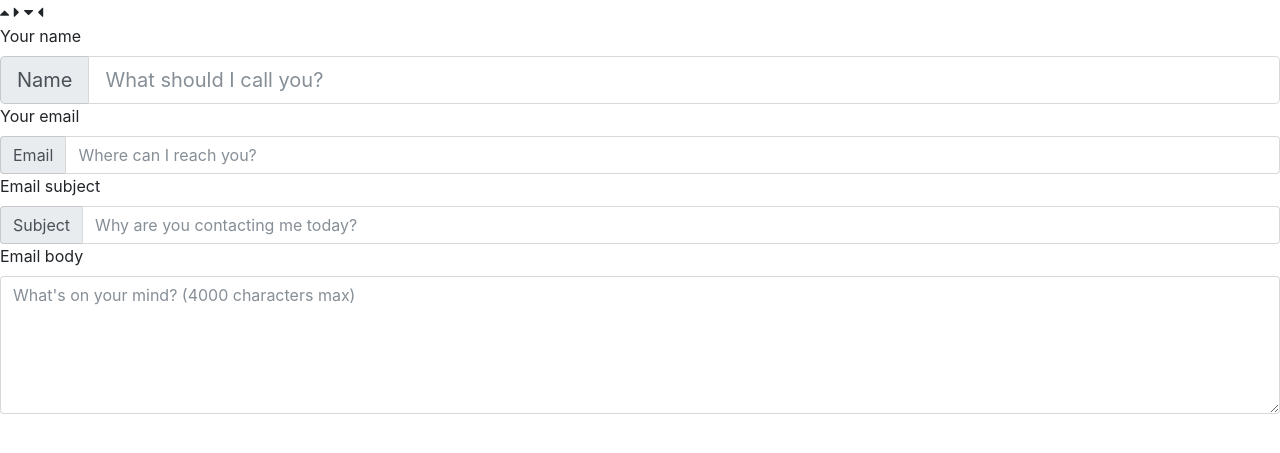
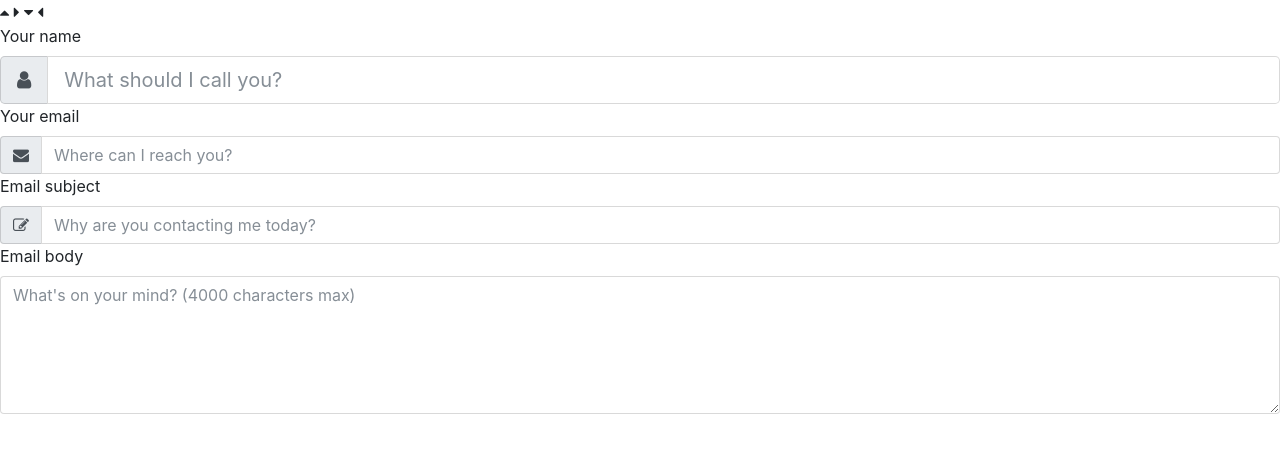
Before and after one commit to adubois85/alexander-dubois, a PHP site: page / in a window 1280 px wide. Shown: the top 453 px of the page. Run offline with PHP 8.4, Linux system fonts and the light colour scheme; some libraries are stand-ins or nearby versions.

Commit message:
replaced contact form labels with icons

```diff
--- a/public_html/index.php
+++ b/public_html/index.php
@@ -40,20 +40,21 @@
 		<section class="section-contact-form">
 			<label for="contact-name">Your name</label>
 			<div class="input-group input-group-lg">
-				<span class="input-group-addon" id="contact-name">Name</span>
+				<span class="input-group-addon" id="contact-name"><i class="fa fa-user" aria-hidden="true"></i></span>
 				<input type="text" class="form-control" placeholder="What should I call you?" aria-label="Your name" />
 			</div>
 
 			<label for="contact-email">Your email</label>
 			<div class="input-group">
-				<span class="input-group-addon" id="contact-email">Email</span>
+				<span class="input-group-addon" id="contact-email"><i class="fa fa-envelope" aria-hidden="true"></i></span>
 				<input type="text" class="form-control" placeholder="Where can I reach you?" aria-label="Your email
 				address" />
 			</div>
 
 			<label for="contact-subject">Email subject</label>
 			<div class="input-group">
-				<span class="input-group-addon" id="contact-subject">Subject</span>
+				<span class="input-group-addon" id="contact-subject"><i class="fa fa-pencil-square-o" aria-hidden="true"></i>
+</span>
 				<input type="text" class="form-control" placeholder="Why are you contacting me today?" aria-label="Email
 				subject line" />
 			</div>
```
